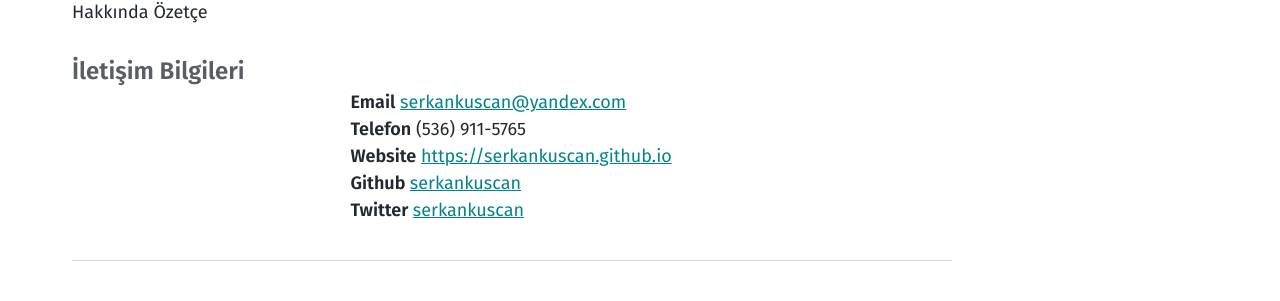
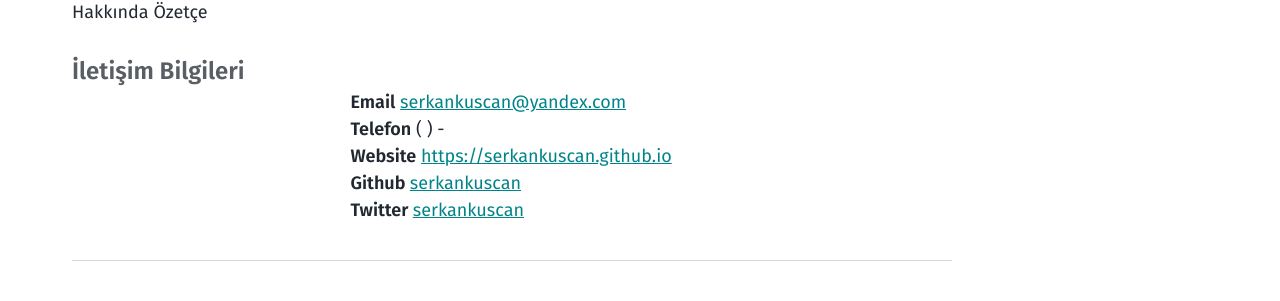
Before and after one commit to serkankuscan/serkankuscan.github.io, a Jekyll site: the page built from cv.md, in a window 1280 px wide and 900 px high. Shown: the part 436-737 px from the top of the window. Built offline with Jekyll 4.4.1, drawn with Linux system fonts in a browser that asks for light colours.

Commit message:
Update cv.json

```diff
--- a/_data/cv.json
+++ b/_data/cv.json
@@ -4,7 +4,7 @@
     "label": "Kısa Bilgi",
     "picture": "",
     "email": "serkankuscan@yandex.com",
-    "phone": "(536) 911-5765",
+    "phone": "(   )    -    ",
     "website": "https://serkankuscan.github.io",
     "summary": "Hakkında Özetçe",
     "location": {
```
